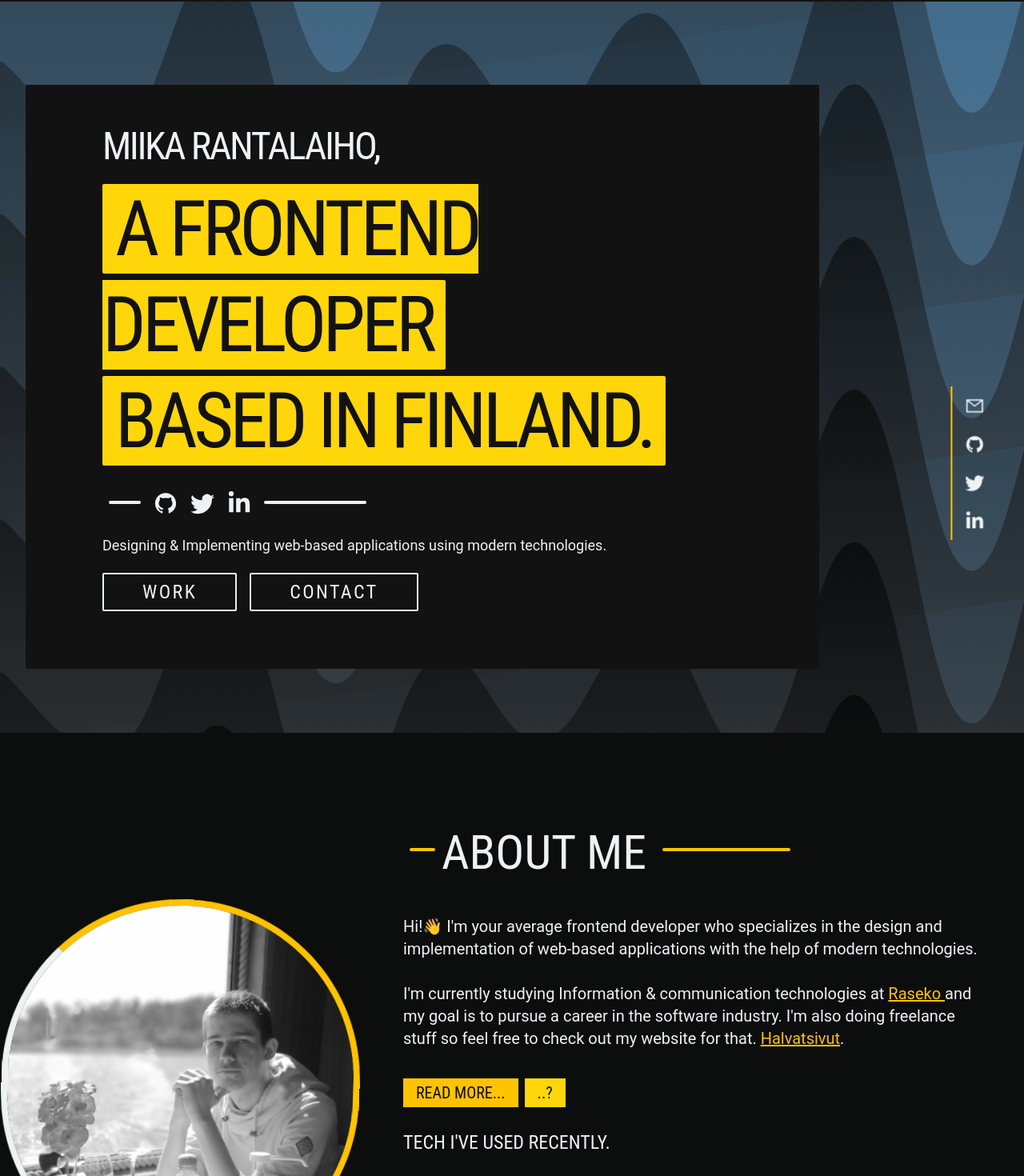
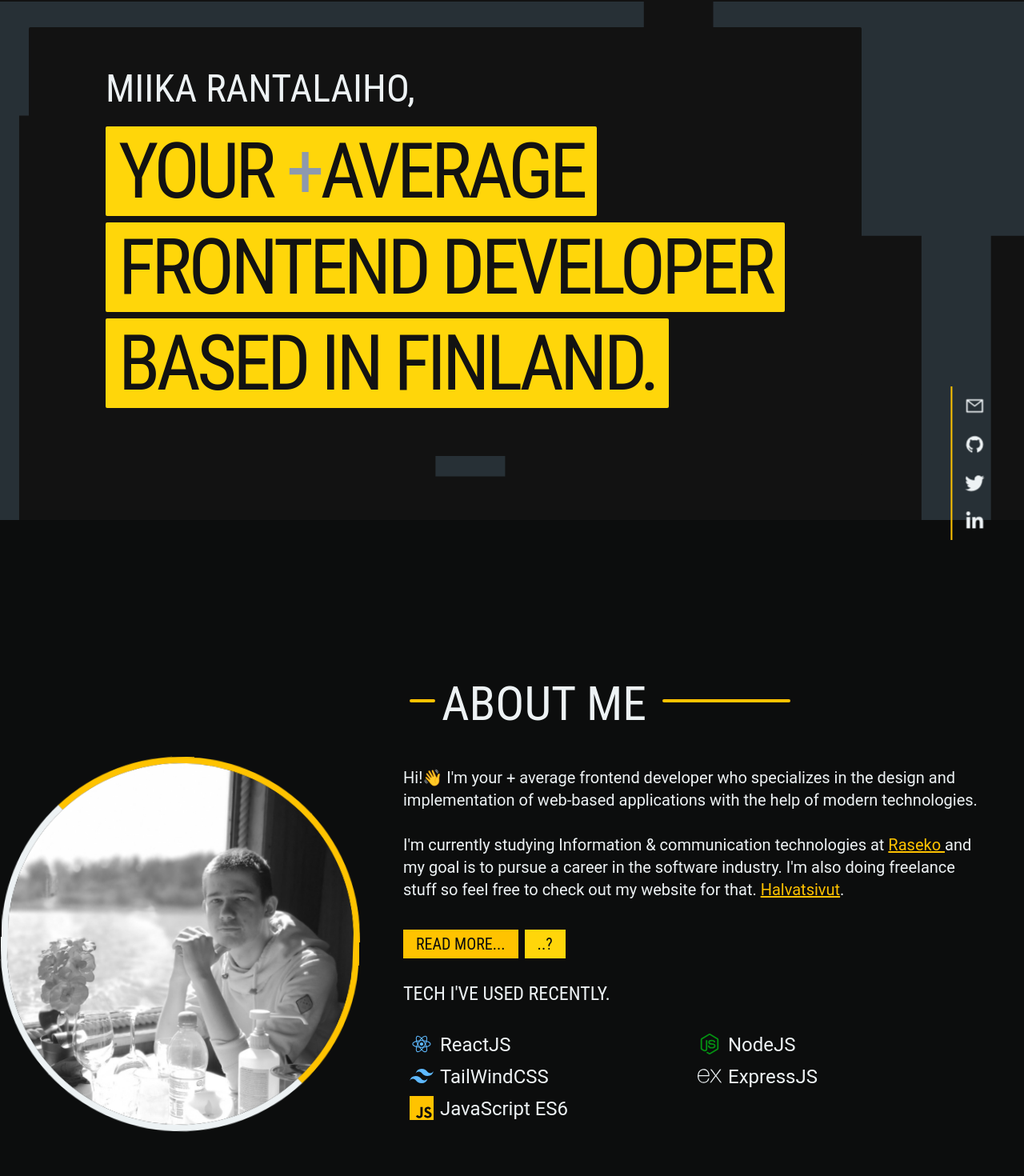
Before and after one commit to miikaran/v1, a React (Create React App) app: page / in a window 1280 px wide. Shown: the part 102-1572 px from the top of the page at 80% size. Built offline with nearby package versions, Linux system fonts and the light colour scheme.

Commit message:
change hero styling

```diff
--- a/src/components/sections/About.js
+++ b/src/components/sections/About.js
@@ -8,19 +8,19 @@ export default function About(){
 
     return(
 
-        <div className="bg-dark about font-roboto">
+        <div className="bg-dark about font-roboto md:pt-10">
 
-            <div className="absolute text-gray opacity-10 tracking-widest mt-4 bgtext" style={{fontSize: '11rem', left: '35vw'}}>
+            <div className="absolute text-gray opacity-10 tracking-widest mt-14 bgtext" style={{fontSize: '11rem', left: '35vw'}}>
                 ABOUT ME
             </div>
 
             <div className="flex justify-center pb-14">
 
-                <div className="aboutimg mt-52 max-w-md">
+                <div className="aboutimg mt-64 max-w-md">
                     <img className="rounded-full border-8 border-r-yellow border-l-white border-b-white border-t-yellow" src={Imgme} alt="Image of a boy" />
                 </div>
 
-                <div className="mt-14 py-8 px-2 sm:px-14">
+                <div className="sm:mt-24 py-8 px-2 sm:px-14">
 
                     <div className="py-8 max-w-3xl">
                         <span className="text-white flex border-white rounded-sm text-3xl sm:text-6xl px-5 sm:px-0 ">
@@ -30,7 +30,7 @@ export default function About(){
                         <hr className="w-40 border-2 border-yellow mt-6 mx-5 rounded-full abouthr"></hr></span>
 
                         <p className="text-white font-robotolight py-2 mt-10 px-4 sm:px-0 text-md md:text-xl">
-                        Hi!👋 I'm your average frontend developer who specializes in
+                        Hi!👋 I'm your + average frontend developer who specializes in
                         the design and implementation of web-based
                         applications with the help of modern technologies.
                         <br /><br />I'm currently studying Information & communication technologies at <a className="text-yellow underline">Raseko </a>
--- a/src/components/sections/Hero.js
+++ b/src/components/sections/Hero.js
@@ -9,32 +9,17 @@ export default function Hero(){
 
     return(
 
-        <div className="bg-dark2 xl:bg-sky">
-            <div className="font-roboto homehero flex justify-center">
+        <div className="bg-dark2 xl:bg-dark2">
+            <div className="font-roboto homehero flex justify-start">
+                <div className="py-5 sm:px-0 sm:py-20 sm:ml-20 md:ml-20 lg:ml-9">
+                    <div className="text-white text-4xl sm:text-6xl md:text-7xl xl:text-8xl">
+                        <div className="leading-tight pt-32 lg:pt-52 xl:pt-14">
 
-                <div className="py-5 mx-8 sm:py-20 sm:mx-22 md:mr-64">
-                    <div className="text-white text-4xl md:text-6xl lg:text-6xl xl:text-8xl">
-                        <div className="leading-tight pt-32">
-
-                            <div className="lg:bg-dark2 rounded-sm px-0 pb-20 lg:px-24 herocontent">
-                                <span className="text-white text-2xl tracking-tighter sm:text-5xl heroname ">MIIKA RANTALAIHO,</span><br />
-                                <span className="bg-lightyellow text-dark2 tracking-tighter rounded-sm px-4 heroyellow">A FRONTEND DEVELOPER<br /></span>
+                            <div className="lg:bg-dark2 rounded-sm px-0 pb-14 lg:px-24 herocontent">
+                                <span className="text-white text-3xl tracking-tighters sm:text-5xl heroname">MIIKA RANTALAIHO,</span><br />
+                                <span className="bg-lightyellow text-dark2 tracking-tighter rounded-sm px-4 heroyellow">YOUR <span className="text-gray">+</span>AVERAGE<br /></span>
+                                <span className="bg-lightyellow text-dark2 tracking-tighter rounded-sm px-4 heroyellow">FRONTEND DEVELOPER<br /></span>
                                 <span className="bg-lightyellow text-dark2 tracking-tighter rounded-sm px-4 heroyellow">BASED IN FINLAND.</span>
-
-                                <span className="flex py-4 mx-2 mt-3 space-x-4">
-                                    <hr className="w-10 border-2 rounded-full mt-3" />
-                                    <a href="/"><p className=" text-2xl sm:text-3xl"><AiFillGithub /></p></a>
-                                    <a href="/"><p className=" text-2xl sm:text-3xl"><BsTwitter /></p></a>
-                                    <a href="/"><p className=" text-2xl sm:text-3xl"><FaLinkedinIn /></p></a>
-                                    <hr className="w-32 rounded-full border-2 mt-3 homehr" />
-                                </span>
-
-                                <p className="text-lg mt-2 font-robotolight">Designing & Implementing web-based applications using modern technologies.</p>
-
-                                <div className="mt-7 text-sm sm:text-2xl space-y-4 sm:space-y-0 sm:space-x-4">
-                                    <a href="/" className="border-2 px-12 tracking-widest herobuttons rounded-sm py-2">WORK</a>
-                                    <a href="/" className="border-2 px-12 tracking-widest herobuttons rounded-sm py-2">CONTACT</a>
-                                </div>
                             </div>
 
                         </div>
--- a/src/styles/index.css
+++ b/src/styles/index.css
@@ -11,8 +11,9 @@ body {
 }
 
 .homehero{
-  background-image: url('../assets/sssurf (3).svg');
+  background-image: url('../assets/wave\ \(13\).svg');
   background-size: cover;
+  background-position: 29vw 200vh;
 }
 
 .work{
@@ -94,25 +95,19 @@ body {
 
 @media (max-width: 640px){
 
-  .heroyellow{
-    font-size: 2.4rem;
-  }
   .buttons{
     display: block;
     width: 80%;
   }
+  .herocontent{
+    margin-left: 5vw;
+  }
 }
 
-@media (max-width: 500px){
+@media (max-width: 520px){
 
   .heroname{
     font-size: 1.6rem;
-  }
-  .heroyellow{
-    font-size: 2rem;
-  }
-  .herocontent{
-    margin-left: 3vw;
   }
   .abouthr{
     display: none;
@@ -122,9 +117,25 @@ body {
   }
 }
 
-@media (max-width: 300px){
+@media (max-width: 370px){
+
+  .heroyellow{
+    font-size: 1.80rem;
+  }
+
+  .herocontent{
+    margin-left: 5vw;
+  }
 
   .herobuttons{
     display: block;
   }
 }
+
+@media (max-width: 300px){
+
+  .heroyellow{
+    font-size: 1.4rem;
+  }
+
+}
```
